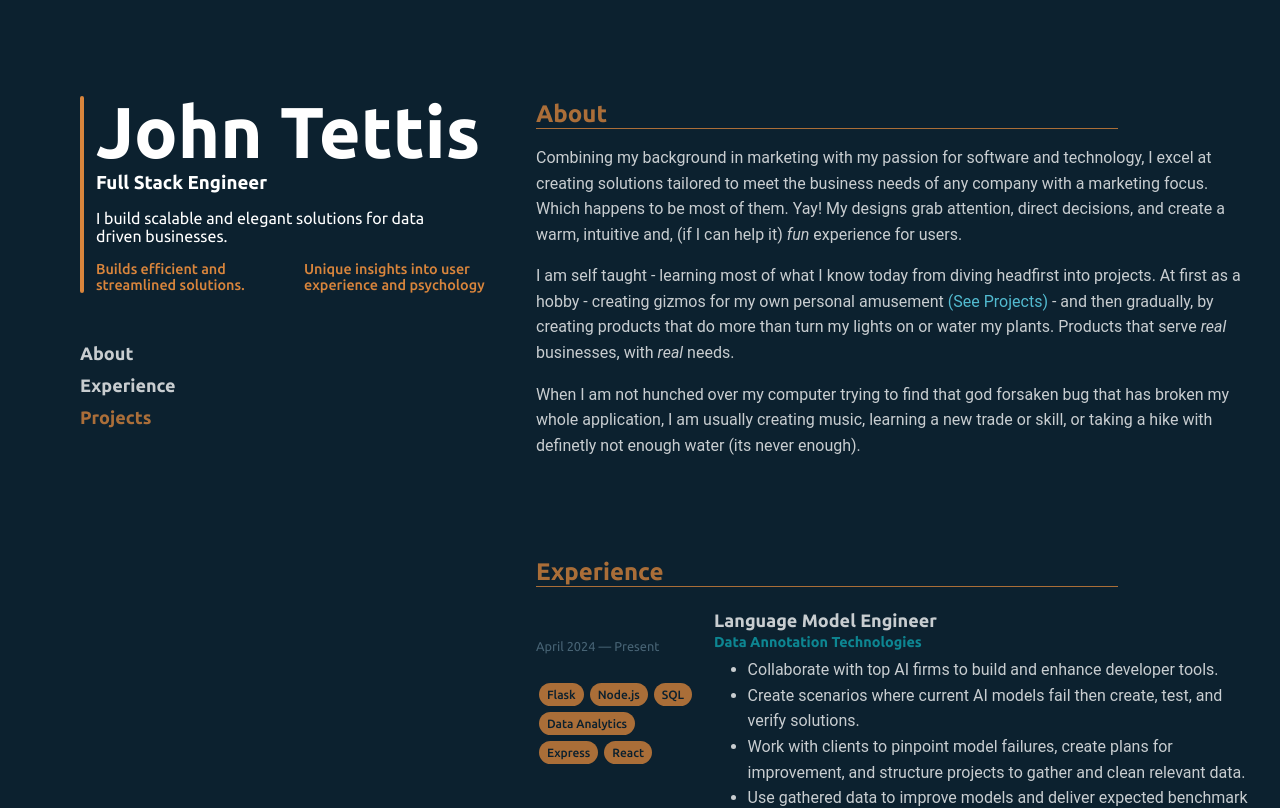
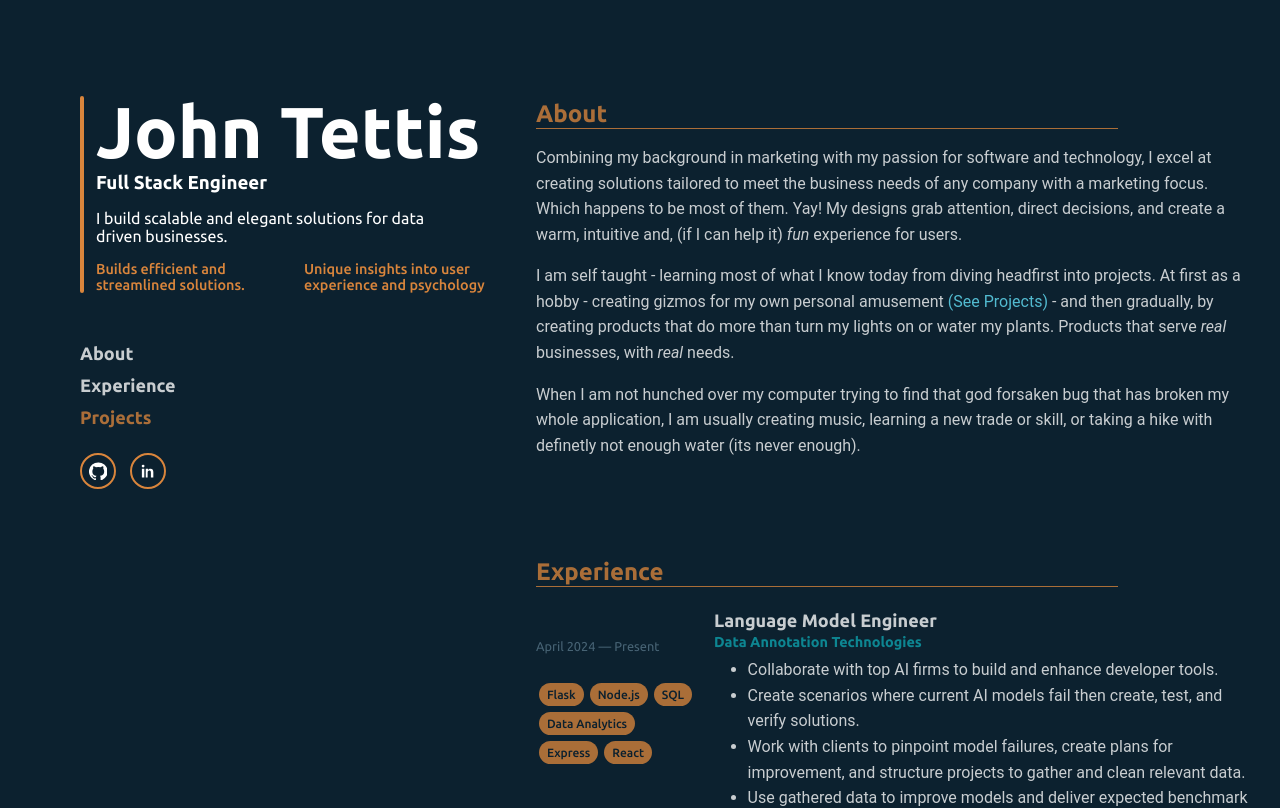
Before and after one commit to john-tettis/portfolio-updated, a React (Create React App) app: page / in a window 1280 px wide. Shown: the top 808 px of the page. Built offline with nearby package versions, Linux system fonts and the light colour scheme.

Commit message:
added social links for github and linkedin

```diff
--- a/src/Components/BodyContent.js
+++ b/src/Components/BodyContent.js
@@ -4,6 +4,7 @@ import Column from './Utils/Column';
 import '../styles/BodyContent.css'
 import Nav from './Nav';
 import ScrollSection from './ScrollSection';
+import SocialLinks from './Utils/SocialLinks';
 
 const BodyContent= ({scrollRef,navRefs, loading})=>{
 
@@ -16,6 +17,7 @@ const BodyContent= ({scrollRef,navRefs, loading})=>{
             navRefs={navRefs}
             scrollRef={scrollRef}
             />
+            <SocialLinks />
         </Column>
         <Column><ScrollSection loading={loading} navRefs={navRefs} ref={scrollRef}/></Column>
 
--- /dev/null
+++ b/src/Components/Utils/SocialLinks.js
@@ -0,0 +1,36 @@
+import React from 'react';
+import '../../styles/SocialLinks.css';
+
+const SocialLinks = () => {
+  return (
+    <div className="social-links" aria-label="Social links">
+      <a
+        className="social-link"
+        href="https://github.com/john-tettis"
+        target="_blank"
+        rel="noreferrer"
+        aria-label="GitHub"
+        title="GitHub"
+      >
+        <svg viewBox="0 0 24 24" role="img" aria-hidden="true">
+          <path d="M12 .5a12 12 0 0 0-3.79 23.39c.6.11.82-.26.82-.58v-2.03c-3.34.73-4.04-1.6-4.04-1.6-.55-1.37-1.34-1.73-1.34-1.73-1.09-.74.09-.72.09-.72 1.2.08 1.84 1.23 1.84 1.23 1.08 1.82 2.82 1.3 3.5.99.11-.76.42-1.3.76-1.59-2.66-.3-5.47-1.32-5.47-5.9 0-1.3.47-2.37 1.24-3.2-.12-.3-.54-1.54.12-3.2 0 0 1.02-.32 3.33 1.22a11.5 11.5 0 0 1 6.06 0c2.31-1.54 3.33-1.22 3.33-1.22.66 1.66.24 2.9.12 3.2.78.83 1.24 1.9 1.24 3.2 0 4.59-2.82 5.59-5.5 5.89.43.37.82 1.1.82 2.22v3.29c0 .32.22.7.83.58A12 12 0 0 0 12 .5Z" />
+        </svg>
+      </a>
+
+      <a
+        className="social-link"
+        href="https://www.linkedin.com/in/john-tettis"
+        target="_blank"
+        rel="noreferrer"
+        aria-label="LinkedIn URL"
+        title="LinkedIn"
+      >
+        <svg viewBox="0 0 24 24" role="img" aria-hidden="true">
+          <path d="M5.34 3.5a1.84 1.84 0 1 1 0 3.68 1.84 1.84 0 0 1 0-3.68ZM3.75 8.75h3.18v11.5H3.75V8.75Zm5.07 0h3.05v1.57h.04c.42-.8 1.46-1.64 3-1.64 3.2 0 3.79 2.1 3.79 4.82v6.75h-3.18V14.3c0-1.42-.03-3.24-1.98-3.24-1.98 0-2.28 1.55-2.28 3.14v6.05H8.82V8.75Z" />
+        </svg>
+      </a>
+    </div>
+  );
+};
+
+export default SocialLinks;
--- /dev/null
+++ b/src/styles/SocialLinks.css
@@ -0,0 +1,40 @@
+@import url('./Utils/Color.css');
+
+.social-links {
+  display: flex;
+  gap: 0.9rem;
+  margin-top: 1rem;
+  margin-left: 1rem;
+}
+
+.social-link {
+  width: 2rem;
+  height: 2rem;
+  display: inline-flex;
+  align-items: center;
+  justify-content: center;
+  color: white;
+  border: 2px solid var(--color-3);
+  border-radius: 999px;
+  background: var(--color-1);
+  transition: transform 0.2s ease, box-shadow 0.2s ease, color 0.2s ease;
+}
+
+.social-link svg {
+  width: 1.15rem;
+  height: 1.15rem;
+  fill: currentColor;
+}
+
+.social-link:hover {
+  transform: translateY(-2px);
+  color: var(--color-3);
+  box-shadow: 2px 2px 8px rgba(15, 164, 175, 0.5);
+  border: 2px solid #00000000
+}
+
+@media screen and (max-width: 1199px) {
+  .social-links {
+    display: none;
+  }
+}
```
